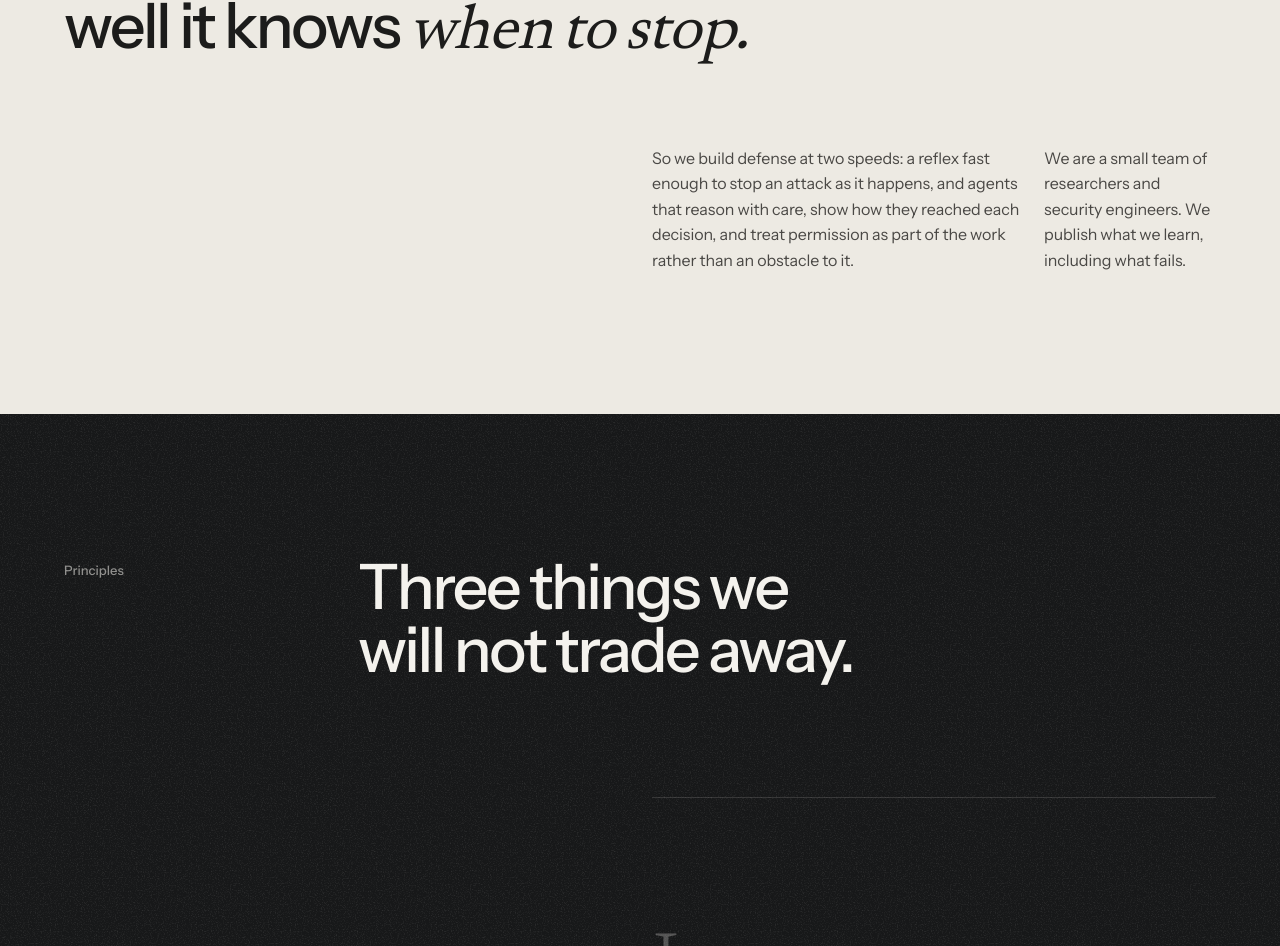
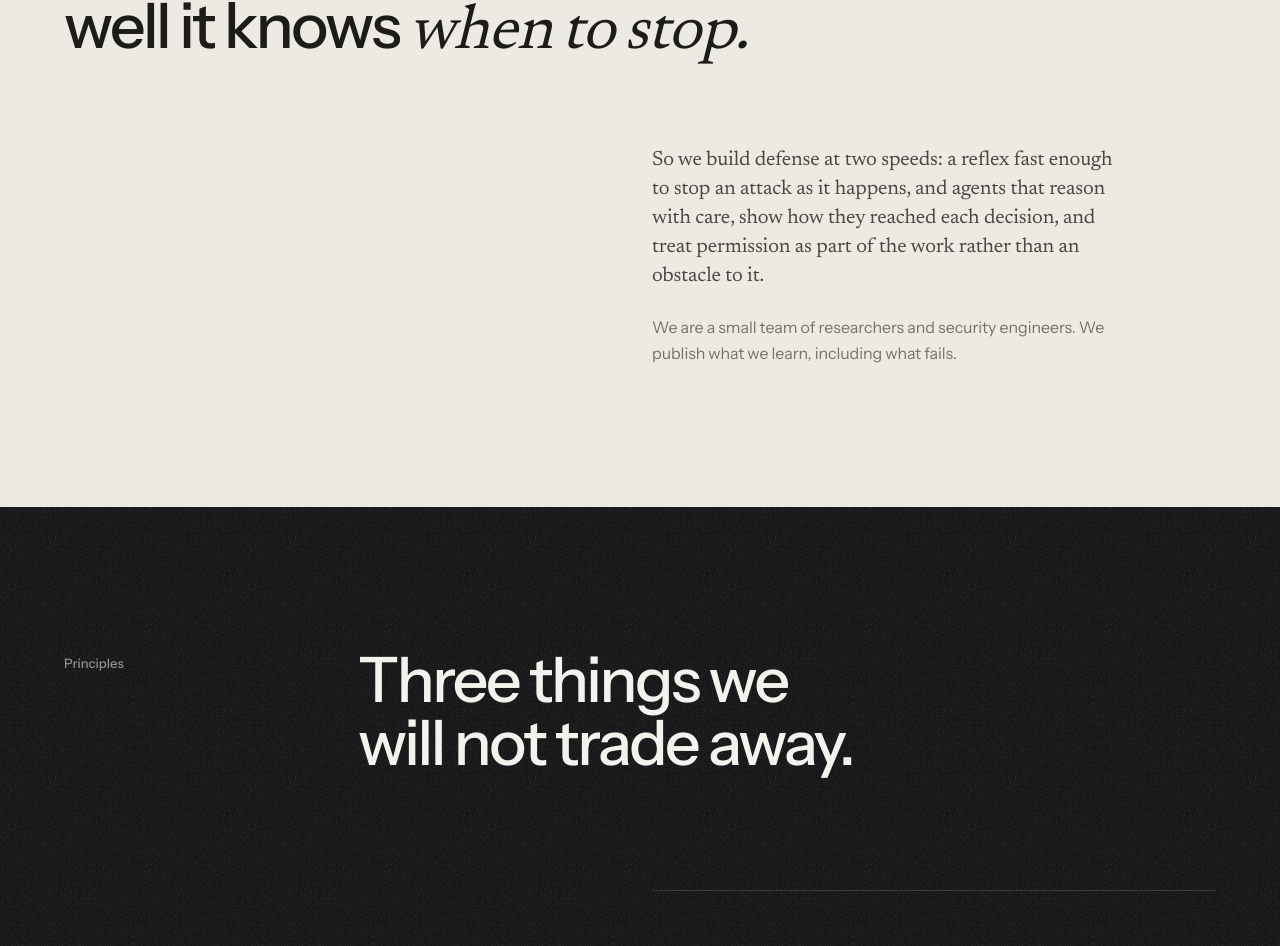
Before and after one commit to CARBON-XXX/TOKEN-401, a Next.js app: page / in a window 1280 px wide. Shown: the part 4197-5143 px from the top of the page. Built offline with nearby package versions, Linux system fonts and the light colour scheme.

Commit message:
fix: give the company statement a lede and a readable measure
The second paragraph was squeezed into two columns on laptops. Both now
share columns 7–11, the first set as a lede to bridge headline and note.

Co-authored-by: jasonuzi12 <jasonuzi12@gmail.com>

```diff
--- a/src/components/sections/statement.tsx
+++ b/src/components/sections/statement.tsx
@@ -22,13 +22,13 @@ export function Statement() {
           />
         </header>
 
-        <div className="mt-14 grid grid-cols-12 gap-x-6 gap-y-8 lg:mt-20">
-          <Rise as="p" className="type-body col-span-12 max-w-[28em] text-graphite sm:col-span-6 lg:col-span-4 lg:col-start-7" delay={0.15}>
+        <div className="mt-14 grid grid-cols-12 gap-x-6 gap-y-6 lg:mt-20">
+          <Rise as="p" className="type-lede col-span-12 max-w-[27em] text-graphite sm:col-span-10 md:col-span-8 md:col-start-5 lg:col-span-5 lg:col-start-7" delay={0.15}>
             So we build defense at two speeds: a reflex fast enough to stop an attack as it happens,
             and agents that reason with care, show how they reached each decision, and treat
             permission as part of the work rather than an obstacle to it.
           </Rise>
-          <Rise as="p" className="type-body col-span-12 max-w-[28em] text-graphite sm:col-span-6 lg:col-span-2" delay={0.25}>
+          <Rise as="p" className="type-body col-span-12 max-w-[30em] text-stone sm:col-span-10 md:col-span-8 md:col-start-5 lg:col-span-5 lg:col-start-7" delay={0.25}>
             We are a small team of researchers and security engineers. We publish what we learn,
             including what fails.
           </Rise>
```
